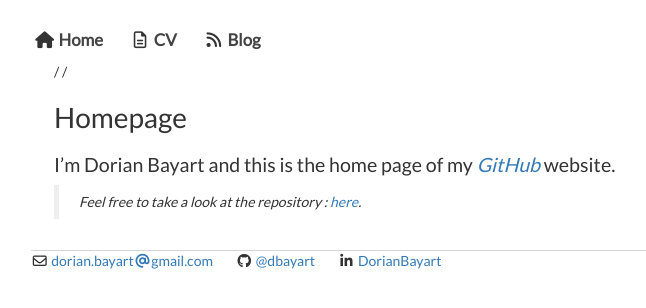
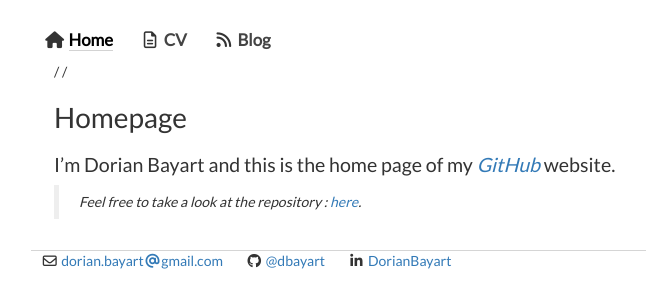
Before and after one commit to dorianbayart/dorianbayart.github.io, a Jekyll site: the page built from index.md, in a window 1280 px wide. Shown: the top 308 px of the page, without its empty margins (1-647 px from the left). Built offline with Jekyll 4.4.1, drawn with Linux system fonts in a browser that asks for light colours; nearby versions of some CDN libraries.

Commit message:
Update main.css

```diff
--- a/css/main.css
+++ b/css/main.css
@@ -21,10 +21,10 @@
 	body { width: 95%; }
 }
 
-#nav {
+nav {
     padding-top: 2em;
 }
-#nav > ul {
+nav > ul {
     font-family:'Lato', 'Helvetica', 'Sans-Serif';
     font-size: 1.2em;
     padding: 0px;
@@ -42,14 +42,25 @@
 }
 nav ul li, footer ul li {
     display: inline;
-    margin-right: 20px;
+    margin-left: 10px;
+    margin-right: 10px;
+}
+nav a:hover, footer a:hover, nav li.current a {
+	text-decoration: none;
+	color: #000;
 }
 nav a {
-    text-decoration: none;
-    color: #444;
+	text-decoration: none;
+	color: #444;
+	border-bottom-style: solid;
+	border-bottom-width: thin;
+	border-bottom-color: rgba(0, 0, 0, 0.0);
 }
-nav a:hover, footer a:hover, #nav li.active a {
-    color: #000;
+nav a:hover {
+	border-bottom-color: black;
+}
+nav li.current a {
+	border-bottom-color: lightgrey;
 }
 h1 {
     font-size: 2em;
```
